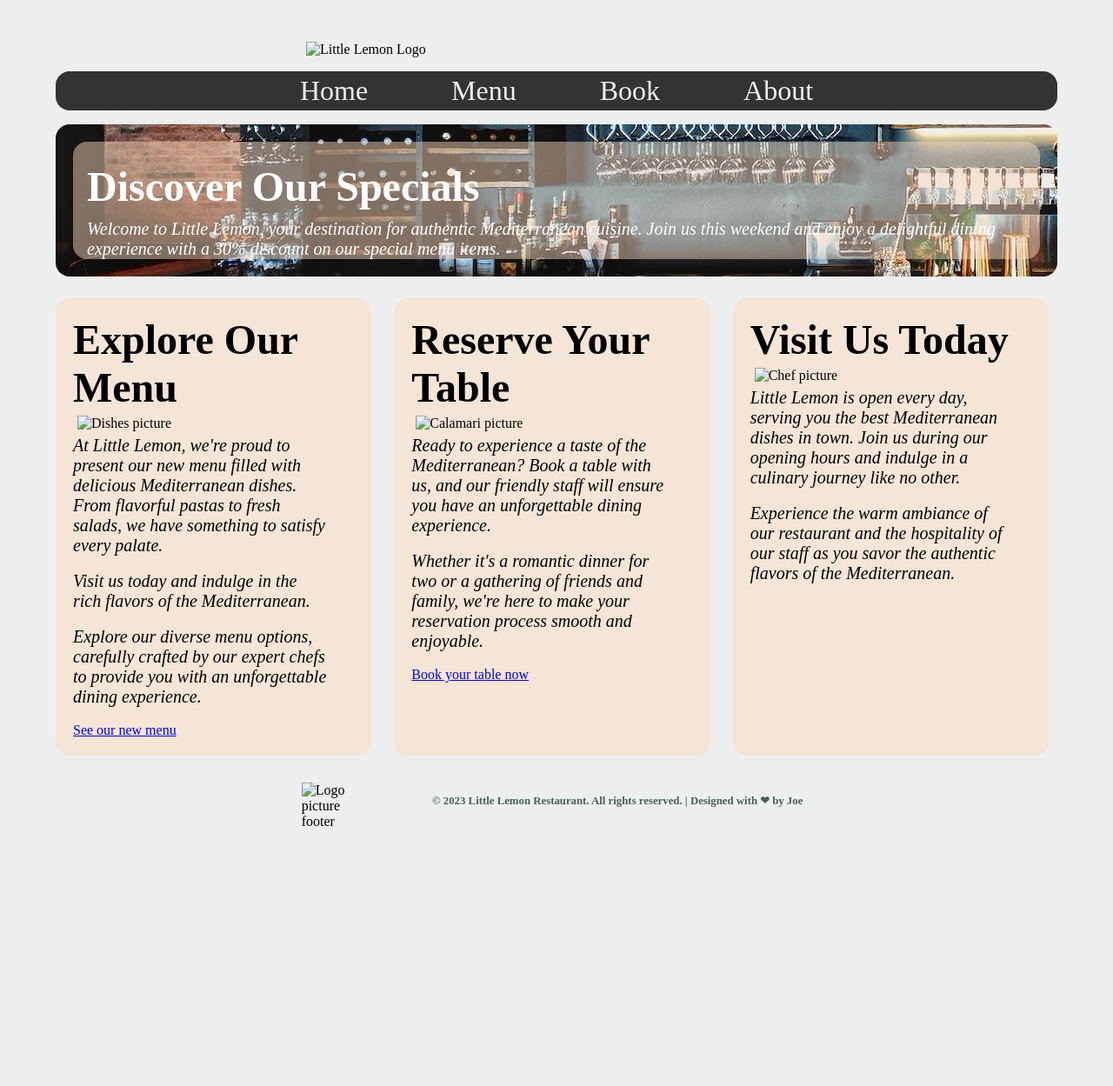
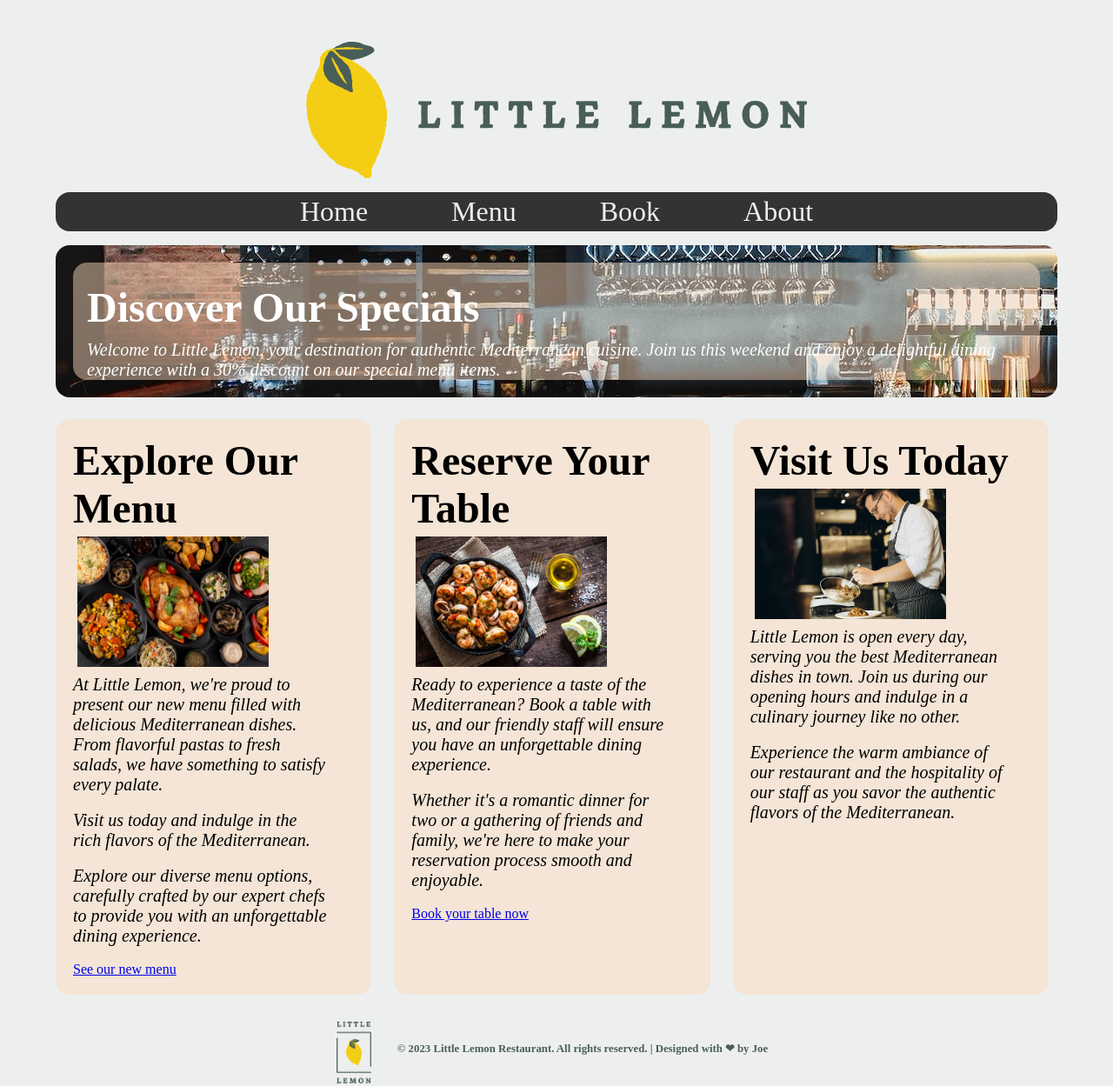
Before and after one commit to 11joe11/Little-Lemon-Website-Project, a plain HTML site: page index.html in a window 1280 px wide. Shown: the whole page at 87% size. Before the commit the page ends 1022 px from the top, so only its background shows below. Drawn offline with Linux system fonts and the light colour scheme; the site is published under a folder, as on GitHub Pages, so addresses that start at the root find nothing; a web font is replaced by a local one.

Commit message:
Update index.html

```diff
--- a/index.html
+++ b/index.html
@@ -32,7 +32,7 @@
 
     <header>
 
-        <img src="/Asset 16@4x.png" alt="Little Lemon Logo">
+        <img src="./Asset 16@4x.png" alt="Little Lemon Logo">
 
     </header>
 
@@ -67,7 +67,7 @@
 
                 <h2>Explore Our Menu</h2>
 
-                <img src="/dishes.avif" alt="Dishes picture">
+                <img src="./dishes.avif" alt="Dishes picture">
 
                 <p>At Little Lemon, we're proud to present our new menu filled with delicious Mediterranean dishes. From
                     flavorful pastas to fresh salads, we have something to satisfy every palate.
@@ -91,7 +91,7 @@
             <article class="sub-offer">
 
                 <h2>Reserve Your Table</h2>
-                <img src="/calamari.jpg" alt="Calamari picture">
+                <img src="./calamari.jpg" alt="Calamari picture">
 
                 <p>Ready to experience a taste of the Mediterranean? Book a table with us, and our friendly staff will
                     ensure you have an unforgettable dining experience.
@@ -112,7 +112,7 @@
 
                 <h2>Visit Us Today</h2>
 
-                <img src="/chef.avif" alt="Chef picture">
+                <img src="./chef.avif" alt="Chef picture">
                 <p>Little Lemon is open every day, serving you the best Mediterranean dishes in town. Join us during our
                     opening hours and indulge in a culinary journey like no other.</p>
 
@@ -131,7 +131,7 @@
     <footer>
 
         <div>
-            <img class="image-footer" src="/Asset 20@4x.png"
+            <img class="image-footer" src="./Asset 20@4x.png"
                 alt="Logo picture footer">
         </div>
 
```
